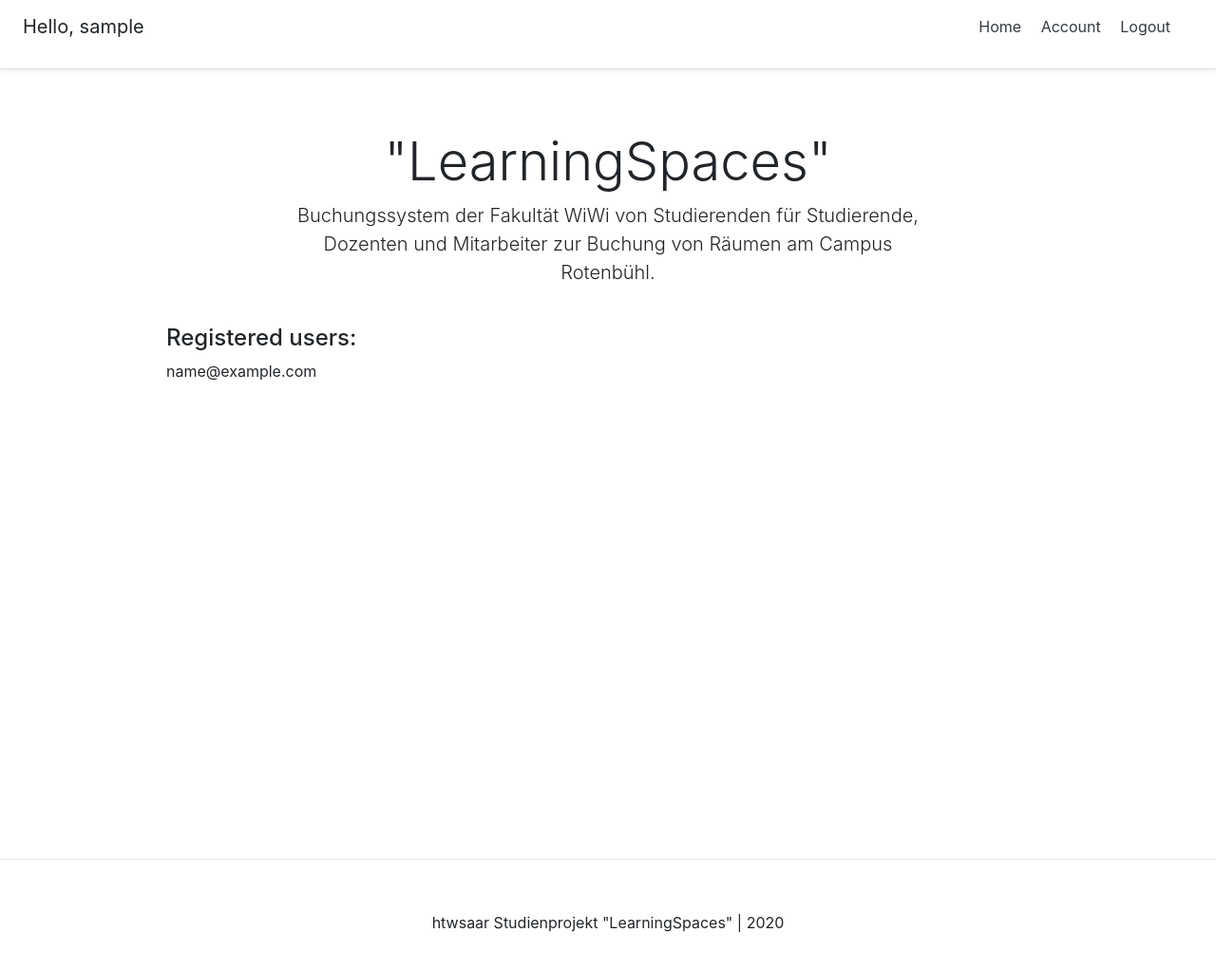
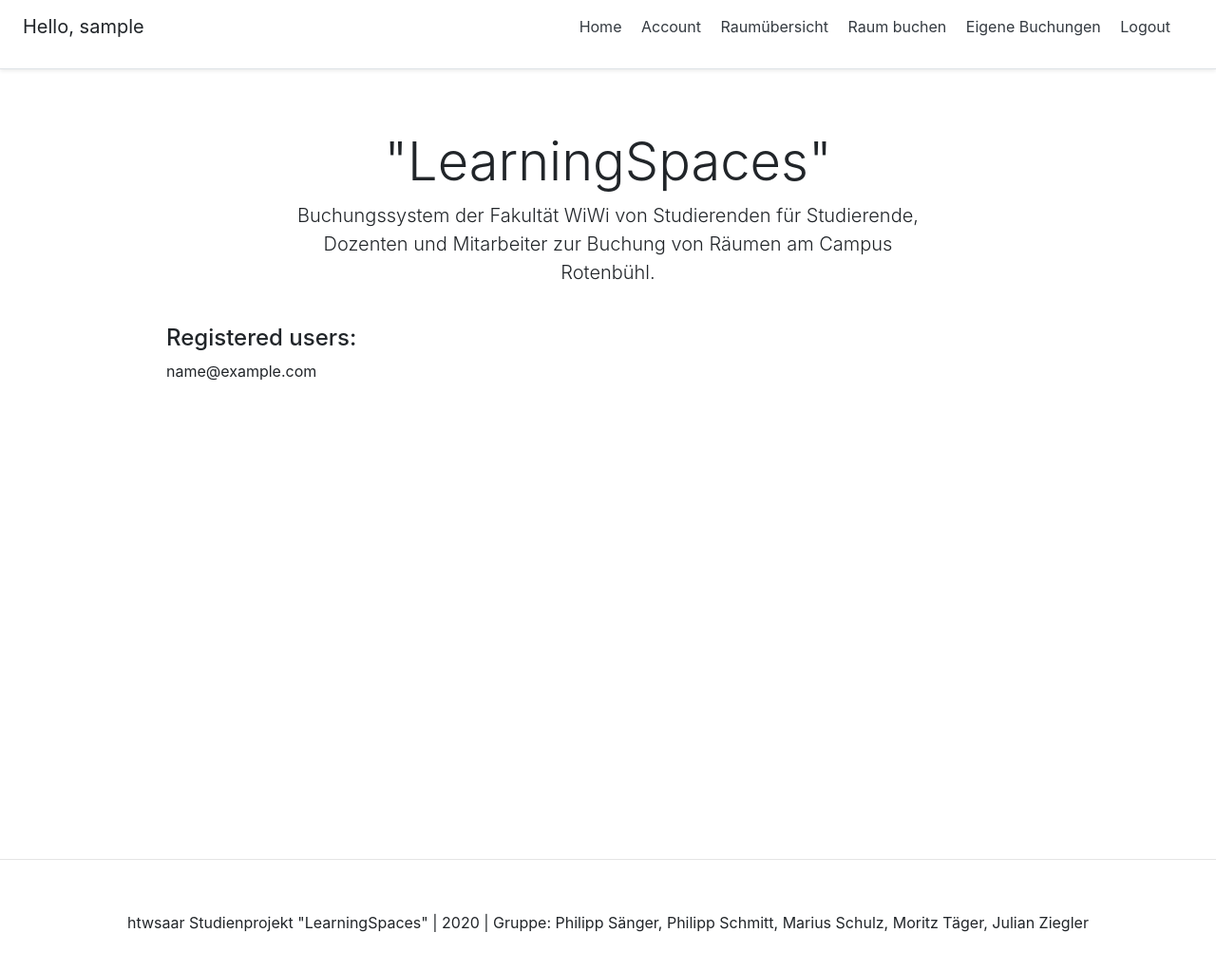
Before and after one commit to psnr92/bookingsystem, a Django app: page / in a window 1280 px wide. Shown: the whole page at 95% size. Run offline with Django 3.2, Linux system fonts and the light colour scheme; the visitor is signed in with stand-in values (Sample User, id 1); data comes from the database, SQL or seed files in the repository; some libraries are stand-ins or nearby versions.

Commit message:
Raumplan,Raumbuchung, Buchungsliste in Header und Zurück-Button

```diff
--- a/bookingapp/templates/availability_form.html
+++ b/bookingapp/templates/availability_form.html
@@ -40,6 +40,10 @@
             <button type="submit">Raum buchen</button>
         </form>
     </div>
+
+    <div>
+        <a href="{% url 'home' %}">zurück zur Startseite</a>
+    </div>
 </body>
 
 </html>
--- a/bookingapp/templates/bookingapp/booking_list.html
+++ b/bookingapp/templates/bookingapp/booking_list.html
@@ -17,6 +17,10 @@
         <h2>{{booking}}</h2>
         {% endfor %}
     </div>
+
+    <div>
+        <a href="{% url 'home' %}">zurück zur Startseite</a>
+    </div>
 </body>
 
 </html>
--- a/bookingapp/templates/bookingapp/room_list.html
+++ b/bookingapp/templates/bookingapp/room_list.html
@@ -17,6 +17,10 @@
         <h2>{{room}}</h2>
         {% endfor %}
     </div>
+
+    <div>
+        <a href="{% url 'home' %}">zurück zur Startseite</a>
+    </div>
 </body>
 
 </html>
--- a/mysite/urls.py
+++ b/mysite/urls.py
@@ -28,6 +28,12 @@ from account.views import (
     account_view
 )
 
+from bookingapp.views import (
+    RoomList,
+    BookingList,
+    BookingView
+)
+
 urlpatterns = [
     path('admin/', admin.site.urls),
     path('', home_screen_view, name="home"),
@@ -36,6 +42,9 @@ urlpatterns = [
     path('login/', login_view, name="login"),
     path('account/', account_view, name="account"),
     #path('accounts/', include('allauth.urls'),),
+    path('room_list/', RoomList.as_view(), name="RoomList"),
+    path('booking_list/', BookingList.as_view(), name="BookingList"),
+    path('book/', BookingView.as_view(), name="BookingView"),
 
     # Password reset links (ref: https://github.com/django/django/blob/master/django/contrib/auth/views.py)
     path('password_change/done/', auth_views.PasswordChangeDoneView.as_view(template_name='registration/password_change_done.html'),
--- a/templates/snippets/footer.html
+++ b/templates/snippets/footer.html
@@ -7,7 +7,7 @@
 <!-- FOOTER -->
 <hr>
 <div class="d-flex flex-row align-items-center footer">
-    <p class="m-auto">htwsaar Studienprojekt "LearningSpaces" | 2020</p>
+    <p class="m-auto">htwsaar Studienprojekt "LearningSpaces" | 2020 | Gruppe: Philipp Sänger, Philipp Schmitt, Marius Schulz, Moritz Täger, Julian Ziegler</p>
 </div>
 <!-- END FOOTER -->
 
--- a/templates/snippets/header.html
+++ b/templates/snippets/header.html
@@ -31,6 +31,9 @@
         {% if request.user.is_authenticated %}
             <a class="p-2 text-dark" href="{% url 'home' %}">Home</a>
             <a class="p-2 text-dark" href="{% url 'account' %}">Account</a>
+            <a class="p-2 text-dark" href="{% url 'RoomList' %}">Raumübersicht</a>
+            <a class="p-2 text-dark" href="{% url 'BookingView' %}">Raum buchen</a>
+            <a class="p-2 text-dark" href="{% url 'BookingList' %}">Eigene Buchungen</a>
             <a class="p-2 text-dark" href="{% url 'logout' %}">Logout</a></p>
         {% else %}
             <a class="p-2 text-dark" href="{% url 'home' %}">Home</a>
```
